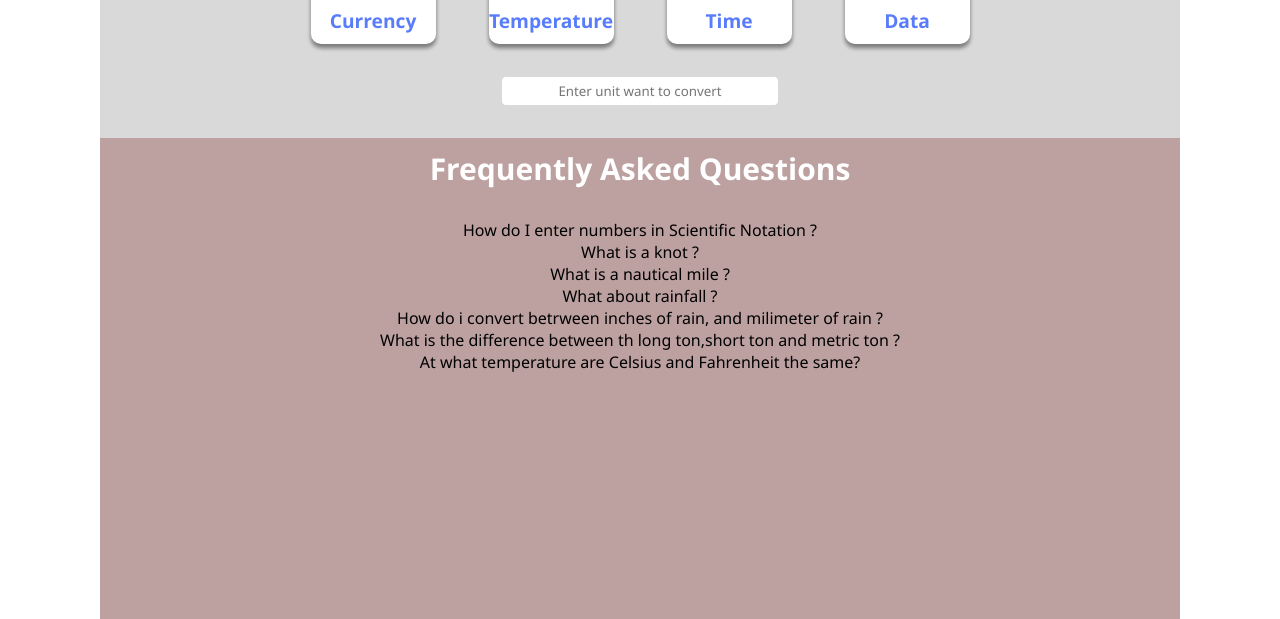
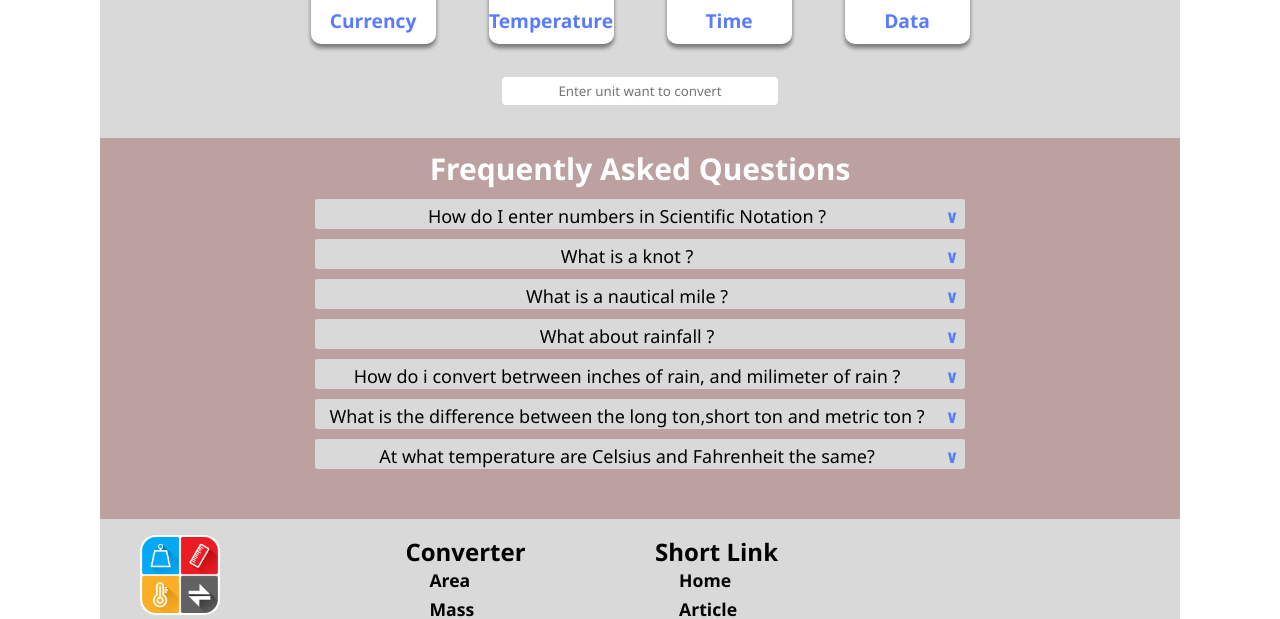
Before and after one commit to tungld160589/metricconversion, a React (Create React App) app: page / in a window 1280 px wide. Shown: the part 840-1459 px from the top of the page. Built offline with nearby package versions, Linux system fonts and the light colour scheme; grey boxes are pictures that could not be loaded.

Commit message:
capaj nhat

```diff
--- /dev/null
+++ b/src/Data/FAQsList.json
@@ -0,0 +1,37 @@
+[
+  {
+    "id": 1,
+    "question": "How do I enter numbers in Scientific Notation ?",
+    "answer": "Click on the arrow icon next to each question to reveal the corresponding answer."
+  },
+  {
+    "id": 2,
+    "question": "What is a knot ?",
+    "answer": "Click on the arrow icon next to each question to reveal the corresponding answer."
+  },
+  {
+    "id": 3,
+    "question": "What is a nautical mile ?",
+    "answer": "Click on the arrow icon next to each question to reveal the corresponding answer."
+  },
+  {
+    "id": 4,
+    "question": "What about rainfall ?",
+    "answer": "Click on the arrow icon next to each question to reveal the corresponding answer."
+  },
+  {
+    "id": 5,
+    "question": "How do i convert betrween inches of rain, and milimeter of rain ?",
+    "answer": "Click on the arrow icon next to each question to reveal the corresponding answer."
+  },
+  {
+    "id": 6,
+    "question": "What is the difference between the long ton,short ton and metric ton ?",
+    "answer": "Click on the arrow icon next to each question to reveal the corresponding answer."
+  },
+  {
+    "id": 7,
+    "question": "At what temperature are Celsius and Fahrenheit the same?",
+    "answer": "Click on the arrow icon next to each question to reveal the corresponding answer."
+  }
+]
--- a/src/components/Faqs.jsx
+++ b/src/components/Faqs.jsx
@@ -1,41 +1,30 @@
-const Faqs = () => {
+import { useState } from "react";
+const Faqs = (props) => {
+  const { rs, index } = props;
+  const [answersVisible, setAnswersVisible] = useState([]);
+  const toggleAnswer = (index) => {
+    setAnswersVisible((prevAnswers) => {
+      const newAnswers = [...prevAnswers];
+      newAnswers[index] = !newAnswers[index];
+      return newAnswers;
+    });
+  };
   return (
-    <div className="Faqs-control">
-      <div className="txthead-faqs">
-        <p>Frequently Asked Questions</p>
-      </div>
+    <div>
+      <div key={rs.id} className="faq-item"></div>
       <div className="question-group-control">
-        <div className="question-control">
-          <p>How do I enter numbers in Scientific Notation ?</p>
+        <div className="question-container" onClick={() => toggleAnswer(index)}>
+          <span>{rs.question}</span>
+          <div className={`arrow-icon ${answersVisible[index] ? "open" : ""}`}>
+            &#8744;
+          </div>
         </div>
-        <div className="question-control">
-          <p>What is a knot ?</p>
-        </div>
-        <div className="question-control">
-          <p>What is a nautical mile ?</p>
-        </div>
-        <div className="question-control">
-          <p>What about rainfall ?</p>
-        </div>
-        <div className="question-control">
-          <p>
-            How do i convert betrween inches of rain, and milimeter of rain ?
-          </p>
-        </div>
-        <div className="question-control">
-          <p>
-            What is the difference between th long ton,short ton and metric ton
-            ?
-          </p>
-        </div>
-        <div className="question-control">
-          <p>At what temperature are Celsius and Fahrenheit the same?</p>
-        </div>
-        <div className="question-control"></div>
+        {answersVisible[index] && (
+          <div className="answer-container">{rs.answer}</div>
+        )}
       </div>
     </div>
   );
 };
 
 export default Faqs;
-<></>;
--- a/src/index.css
+++ b/src/index.css
@@ -269,9 +269,9 @@ a {
 /*----------------------FAQs Control-------------------------*/
 .Faqs-control {
   background-color: #bda0a0;
-  height: 500px;
   padding-top: 10px;
   text-align: center;
+  padding-bottom: 20px;
 }
 .txthead-faqs {
   font-size: 30px;
@@ -280,4 +280,57 @@ a {
   font-style: normal;
   margin-bottom: 30px;
 }
+.question-group-control {
+  display: grid;
+  justify-items: center;
+  grid-template-columns: 1fr;
+}
+.faq-item {
+  margin-bottom: 10px;
+}
+.question-container,
+.answer-container {
+  background-color: #d9d9d9;
+  width: 650px;
+  font-style: normal;
+  color: black;
+}
+.question-container {
+  display: flex;
+  cursor: pointer;
+  border-radius: 3px;
+  min-height: 30px;
+  padding-top: 3px;
+  align-items: center;
+}
+.question-container span {
+  flex-basis: 96%;
+  font-size: 18px;
+  font-weight: 500;
+  font-style: normal;
+  color: black;
+}
+.arrow-icon {
+  transition: transform 0.3s ease; /* Add a smooth transition for the arrow rotation */
+  color: #587cfb;
+  font-weight: bold;
+  flex-basis: 4%;
+  font-size: 18px;
+}
+.arrow-icon:hover {
+  color: #fcaf26;
+  cursor: pointer;
+}
+.arrow-icon.open {
+  transform: rotate(
+    180deg
+  ); /* Rotate the arrow 180 degrees when the answer is open */
+}
+.answer-container {
+  font-size: 18px;
+  font-weight: 400;
+  text-align: left;
+  padding: 5px;
+}
+
 /*-----------------------------------------------------*/
--- a/src/pages/Home.jsx
+++ b/src/pages/Home.jsx
@@ -4,8 +4,11 @@ import Header from "../components/Header";
 import TypeofConvers from "../components/TypeofConvers";
 import Faqs from "../components/Faqs";
 import Logo from "../img/Logo.png";
+import FAQsList from "../Data/FAQsList.json";
+import { useState } from "react";
 
 const Home = () => {
+  const [state, setState] = useState(FAQsList);
   return (
     <div className="container">
       <nav>
@@ -16,7 +19,14 @@ const Home = () => {
       </header>
       <article>
         <TypeofConvers Logo={Logo} />
-        <Faqs />
+        <div className="Faqs-control">
+          <div className="txthead-faqs">
+            <p>Frequently Asked Questions</p>
+            {state.map((rs, index) => (
+              <Faqs rs={rs} index={index} />
+            ))}
+          </div>
+        </div>
       </article>
       <footer>
         <Footer Logo={Logo} />
```
